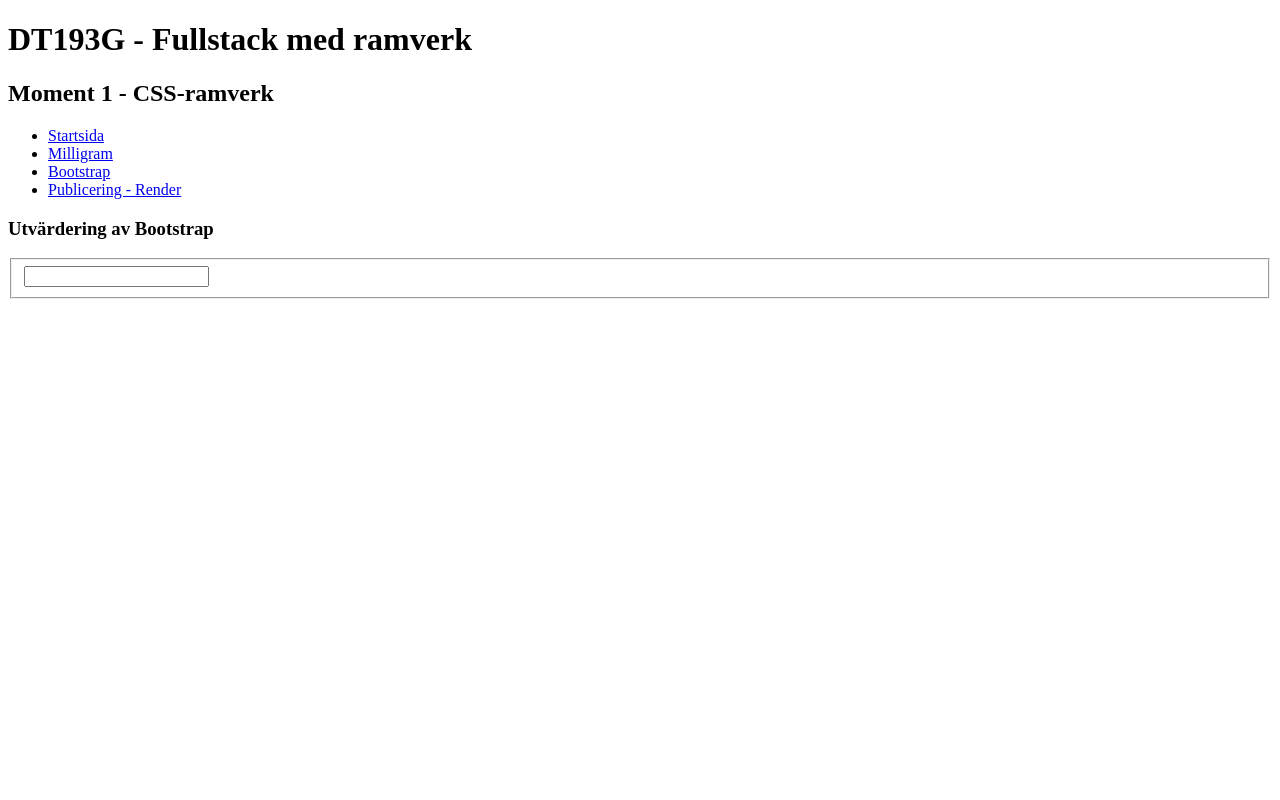
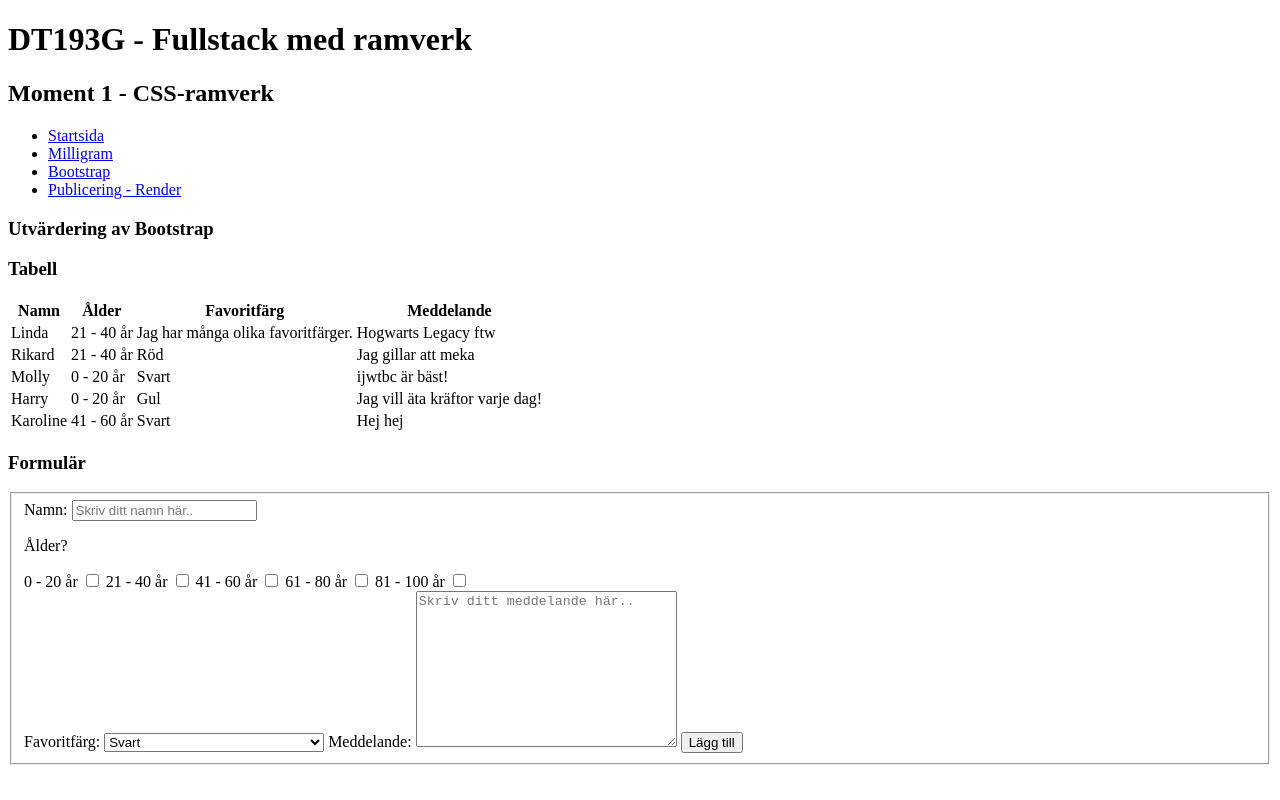
Before and after one commit to ligo2200/CSS-ramverk_test-webbplats, a plain HTML site: page bootstrap.html in a window 1280 px wide. Drawn offline with Linux system fonts and the light colour scheme.

Commit message:
fomr och table inlagt

```diff
--- a/bootstrap.html
+++ b/bootstrap.html
@@ -32,24 +32,94 @@
             <p>
             </p>
         </div>
+
         <div>
+            <h3>Tabell</h3>
+            <table>
+                <thead>
+                    <tr>
+                        <th>Namn</th>
+                        <th>Ålder</th>
+                        <th>Favoritfärg</th>
+                        <th>Meddelande</th>
+                    </tr>
+                </thead>
+                <tbody>
+                    <tr>
+                        <td>Linda</td>
+                        <td>21 - 40 år</td>
+                        <td>Jag har många olika favoritfärger.</td>
+                        <td>Hogwarts Legacy ftw</td>
+                    </tr>
+                    <tr>
+                        <td>Rikard</td>
+                        <td>21 - 40 år</td>
+                        <td>Röd</td>
+                        <td>Jag gillar att meka</td>
+                    </tr>
+                    <tr>
+                        <td>Molly</td>
+                        <td>0 - 20 år</td>
+                        <td>Svart</td>
+                        <td>ijwtbc är bäst!</td>
+                    </tr>
+                    <tr>
+                        <td>Harry</td>
+                        <td>0 - 20 år</td>
+                        <td>Gul</td>
+                        <td>Jag vill äta kräftor varje dag!</td>
+                    </tr>
+                    <tr>
+                        <td>Karoline</td>
+                        <td>41 - 60 år</td>
+                        <td>Svart</td>
+                        <td>Hej hej</td>
+                    </tr>
+                </tbody>
+            </table>
+        </div>
+
+        <div>
+            <h3>Formulär</h3>
             <form>
                 <fieldset>
-                    <label for=""></label>
-                    <input type="text">
+                    <label for="name">Namn:</label>
+                    <input type="text" placeholder="Skriv ditt namn här.." id="name">
+
+                    <div class="ages">
+                        <p>Ålder?</p>
+                        <label class="label-inline" for="age1">0 - 20 år</label>
+                        <input type="checkbox" id="age1" name="age1" value="0 - 20 år">
+                        <label class="label-inline" for="age2">21 - 40 år</label>
+                        <input type="checkbox" id="age2" name="age2" value="21 - 40 år">
+                        <label class="label-inline" for="age3">41 - 60 år</label>
+                        <input type="checkbox" id="age3" name="age3" value="41 - 60 år">
+                        <label class="label-inline" for="age4">61 - 80 år</label>
+                        <input type="checkbox" id="age4" name="age4" value="61 - 80 år">
+                        <label class="label-inline" for="age5">81 - 100 år</label>
+                        <input type="checkbox" id="age5" name="age5" value="81 - 100 år">
+                    </div>
+
+                    <label for="favcolor">Favoritfärg:</label>
+                    <select name="favcolor" id="favcolor">
+                        <option value="Svart">Svart</option>
+                        <option value="Vit">Vit</option>
+                        <option value="Blå">Blå</option>
+                        <option value="Rosa">Rosa</option>
+                        <option value="Grön">Grön</option>
+                        <option value="Röd">Röd</option>
+                        <option value="Gul">Gul</option>
+                        <option value="Min favoritfärg finns inte med.">Min favoritfärg finns inte med.</option>
+                        <option value="Jag har många olika favoritfärger.">Jag har många olika favoritfärger.</option>
+                    </select>
+
+                    <label for="message">Meddelande:</label>
+                    <textarea placeholder="Skriv ditt meddelande här.." name="message" id="message" cols="30" rows="10"></textarea>
+
+                    <input class="button-primary" type="submit" value="Lägg till">
 
                 </fieldset>
             </form>
-        </div>
-        <div>
-            <table>
-                <thead>
-
-                </thead>
-                <tbody>
-
-                </tbody>
-            </table>
         </div>
 
     </main>
```
